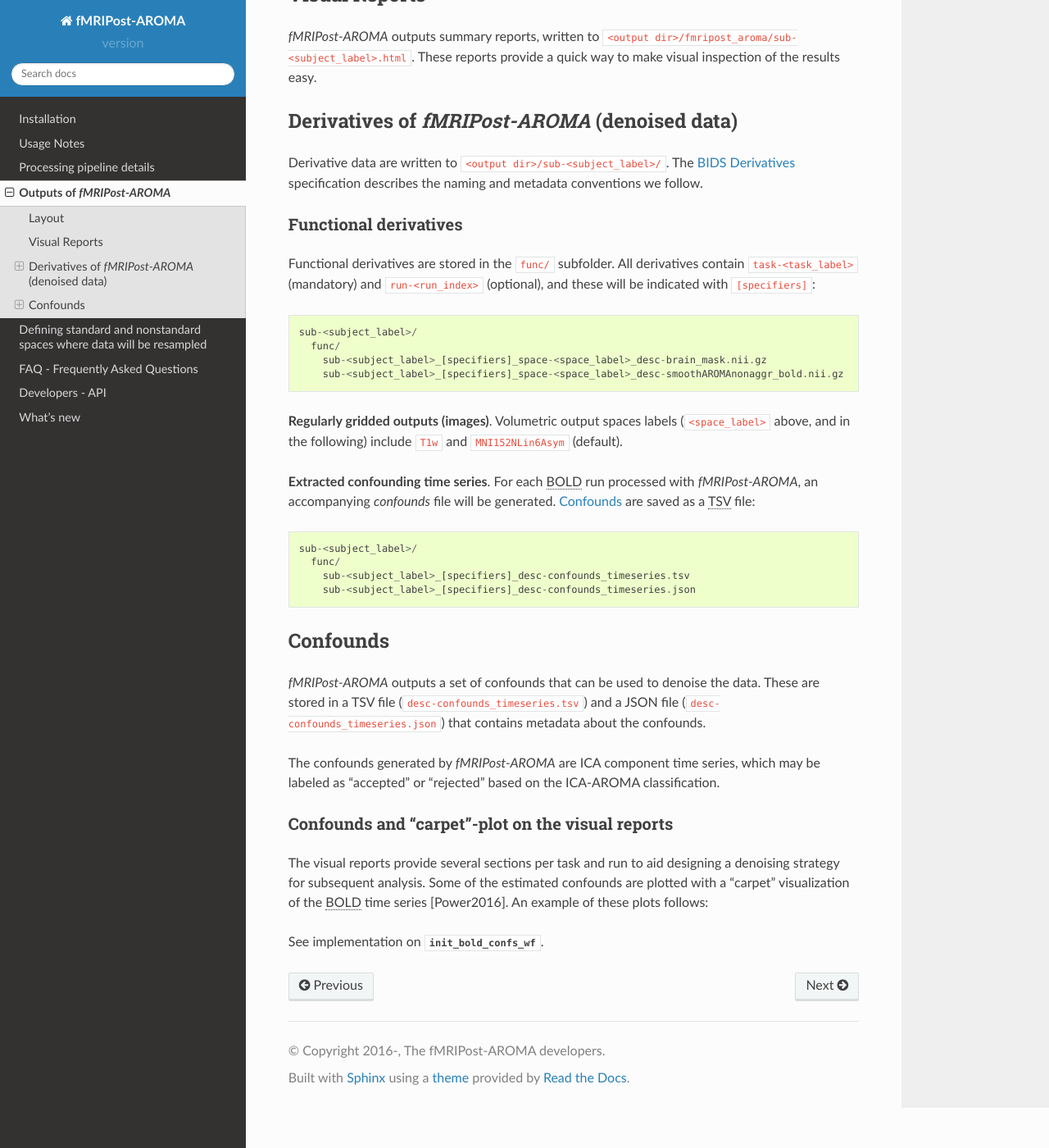
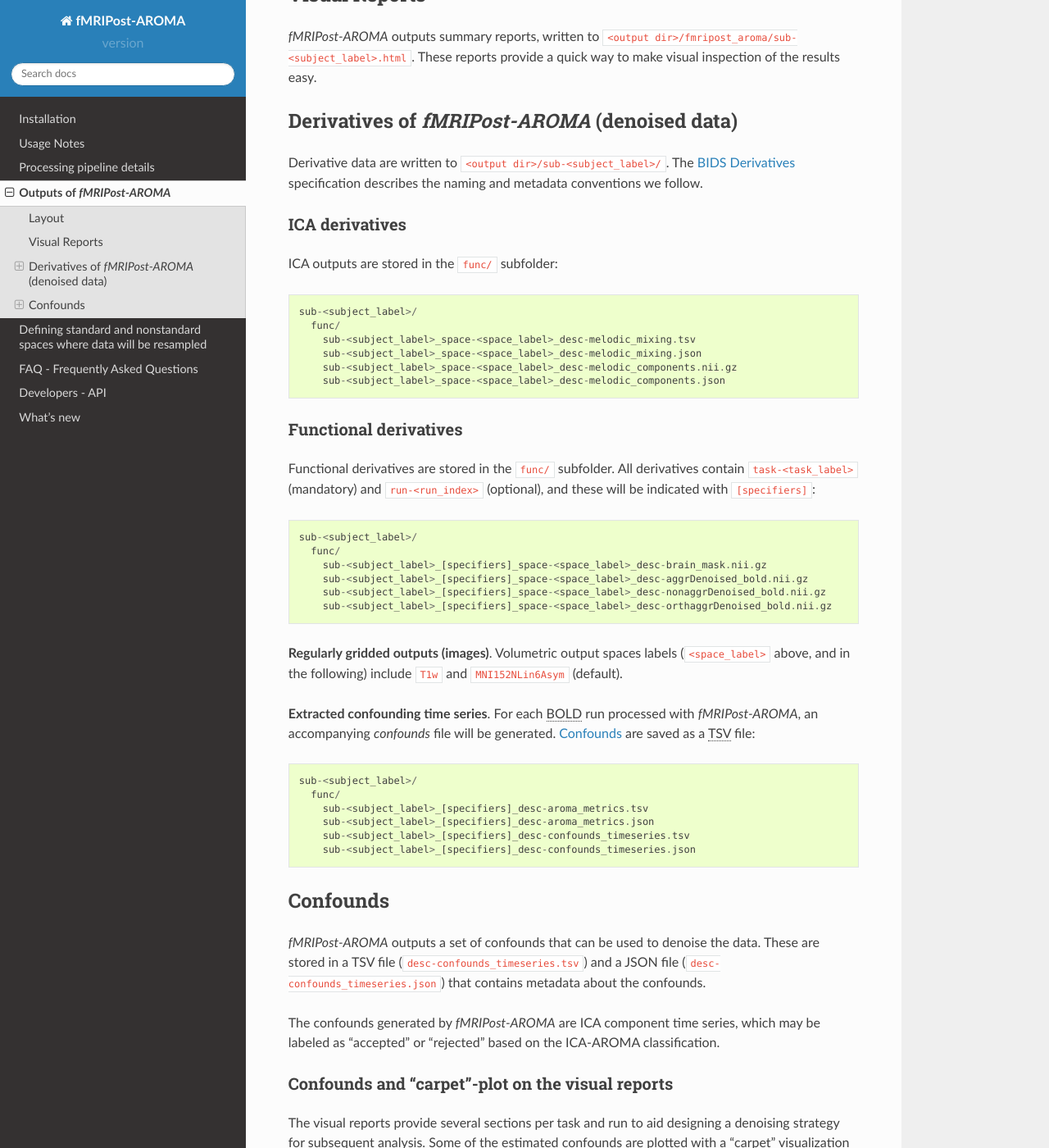
Before and after one commit to nipreps/fmripost-aroma, a Sphinx documentation site: the page built from docs/outputs.rst, in a window 1280 px wide and 1400 px high, scrolled down 987 px. Shown: the whole window at 82% size. Built offline with Sphinx 7.4.7 and the Read the Docs theme 2.0.0, drawn with Linux system fonts in a browser that asks for light colours.

Commit message:
Update outputs.rst

```diff
--- a/docs/outputs.rst
+++ b/docs/outputs.rst
@@ -58,6 +58,18 @@ Derivative data are written to
 ``<output dir>/sub-<subject_label>/``.
 The `BIDS Derivatives`_ specification describes the naming and metadata conventions we follow.
 
+ICA derivatives
+~~~~~~~~~~~~~~~
+
+ICA outputs are stored in the ``func/`` subfolder::
+
+  sub-<subject_label>/
+    func/
+      sub-<subject_label>_space-<space_label>_desc-melodic_mixing.tsv
+      sub-<subject_label>_space-<space_label>_desc-melodic_mixing.json
+      sub-<subject_label>_space-<space_label>_desc-melodic_components.nii.gz
+      sub-<subject_label>_space-<space_label>_desc-melodic_components.json
+
 Functional derivatives
 ~~~~~~~~~~~~~~~~~~~~~~
 Functional derivatives are stored in the ``func/`` subfolder.
@@ -67,7 +79,9 @@ these will be indicated with ``[specifiers]``::
   sub-<subject_label>/
     func/
       sub-<subject_label>_[specifiers]_space-<space_label>_desc-brain_mask.nii.gz
-      sub-<subject_label>_[specifiers]_space-<space_label>_desc-smoothAROMAnonaggr_bold.nii.gz
+      sub-<subject_label>_[specifiers]_space-<space_label>_desc-aggrDenoised_bold.nii.gz
+      sub-<subject_label>_[specifiers]_space-<space_label>_desc-nonaggrDenoised_bold.nii.gz
+      sub-<subject_label>_[specifiers]_space-<space_label>_desc-orthaggrDenoised_bold.nii.gz
 
 **Regularly gridded outputs (images)**.
 Volumetric output spaces labels (``<space_label>`` above, and in the following) include
@@ -80,6 +94,8 @@ Confounds_ are saved as a :abbr:`TSV (tab-separated value)` file::
 
   sub-<subject_label>/
     func/
+      sub-<subject_label>_[specifiers]_desc-aroma_metrics.tsv
+      sub-<subject_label>_[specifiers]_desc-aroma_metrics.json
       sub-<subject_label>_[specifiers]_desc-confounds_timeseries.tsv
       sub-<subject_label>_[specifiers]_desc-confounds_timeseries.json
 
```
